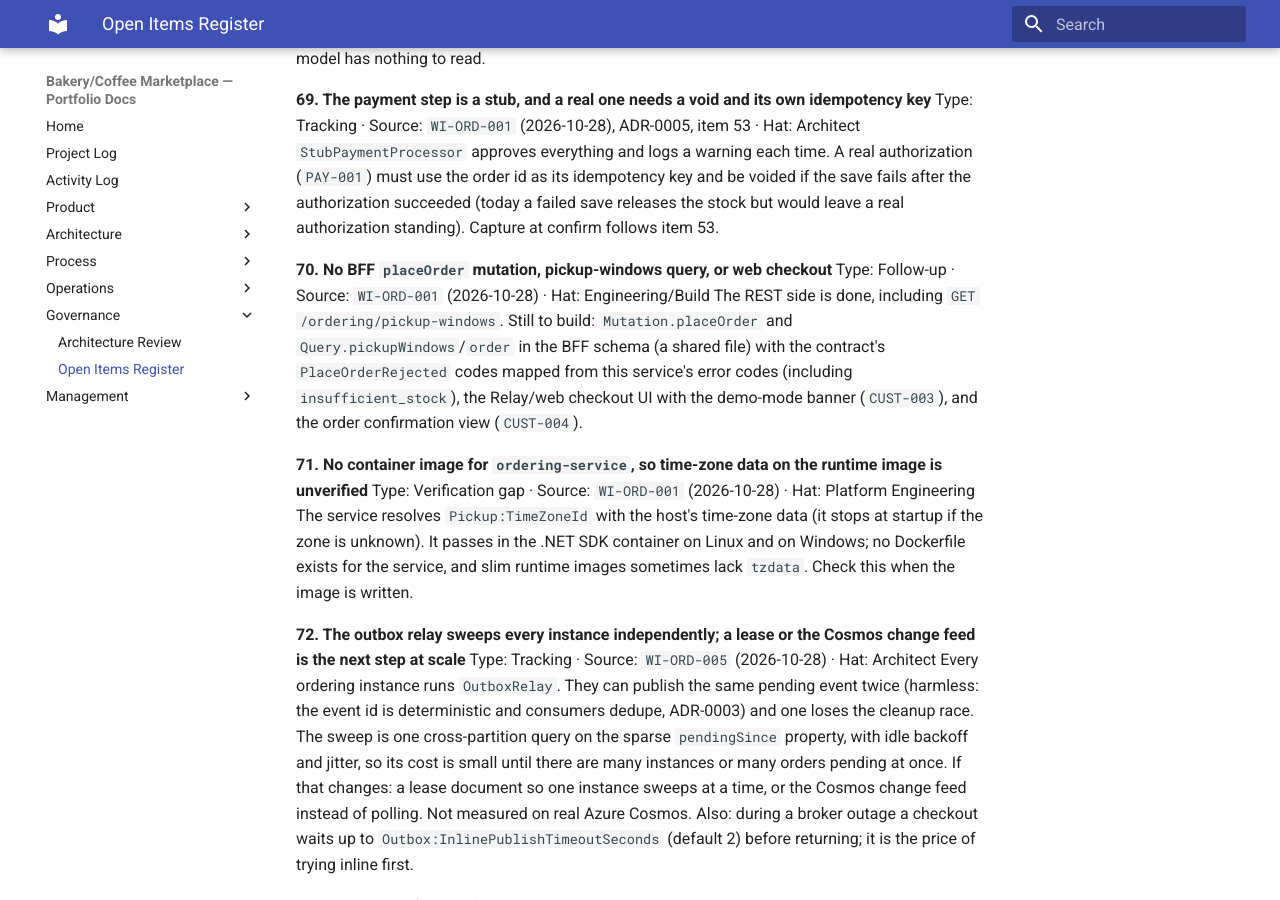
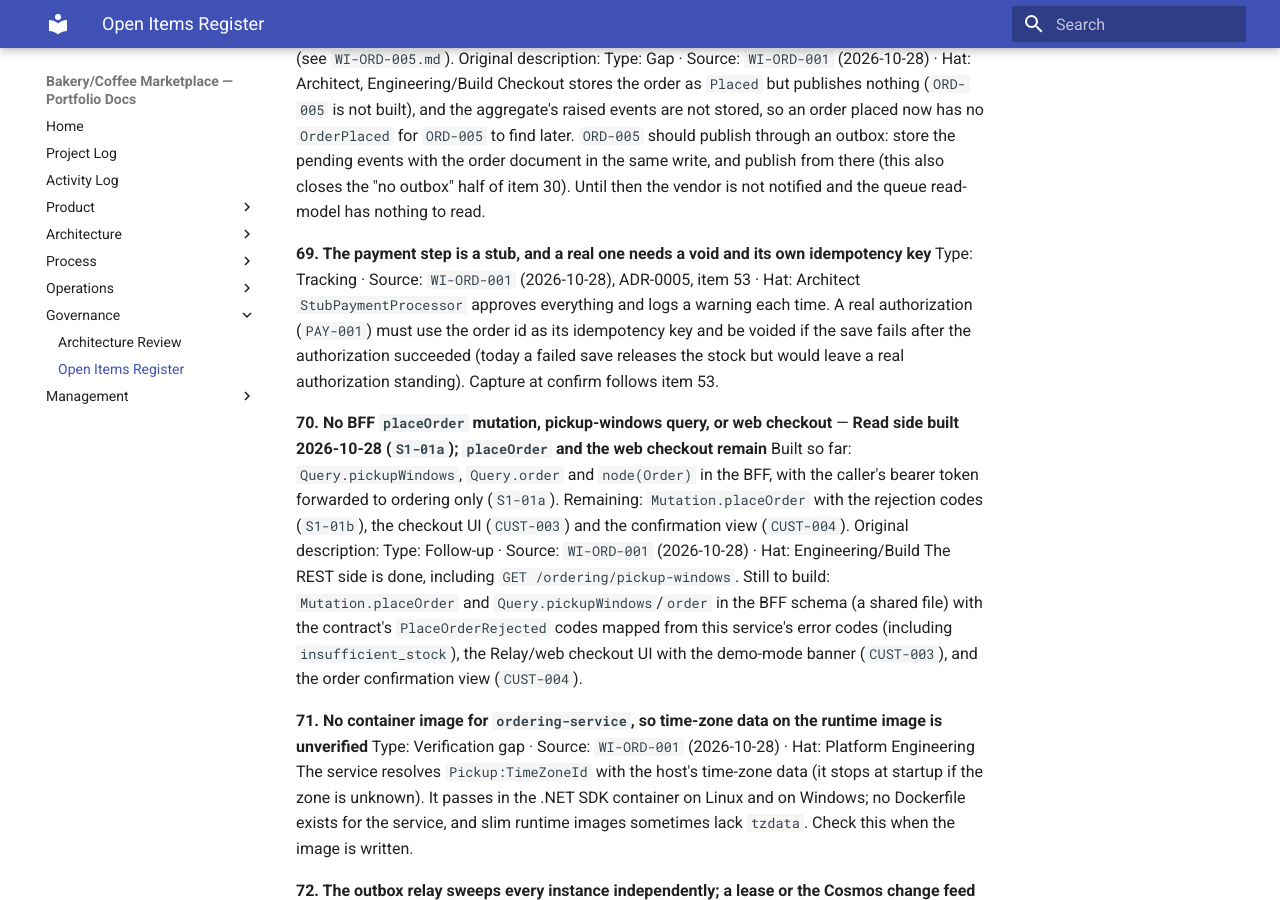
Before and after one commit to benjamin-hedrick/bakery-marketplace, an MkDocs documentation site: the page built from docs/governance/open-items-register.md, in a window 1280 px wide and 900 px high, scrolled down 11295 px. Built offline with MkDocs 1.6.1 and Material for MkDocs 9.7.7, drawn with Linux system fonts in a browser that asks for light colours; some of the changed text lies outside the part shown.

Commit message:
S1-01a: contract as-built note, register items 41/64/70, run instructions (ORDERING_URL)
Co-Authored-By: Claude Sonnet 5.5 <noreply@anthropic.com>

```diff
--- a/docs/governance/open-items-register.md
+++ b/docs/governance/open-items-register.md
@@ -166,7 +166,8 @@ The slice now has one configured zone for every vendor (`Pickup:TimeZoneId`, def
 Type: Contract inconsistency · Source: first-slice contract implementation check (2026-10-28) · Hat: Architect
 `PayoutReconciledPayload.NetAmount` is `decimal`; `data-model-api-contracts.md` still uses unqualified `price`, `priceDelta`, `grossAmount`. Part of `WI-PORT-006` pass 2. **Partly resolved 2026-10-28:** the data-model doc now uses `priceCents` / `priceDeltaCents` and has a payout-money row; `PayoutReconciledPayload.NetAmount` is still `decimal` in code.
 
-**41. Scope of the GraphQL global-ID rule (D-9) is unconfirmed**
+**41. Scope of the GraphQL global-ID rule (D-9) is unconfirmed** — **Resolved 2026-10-28 (D-B)**
+Resolution (human lead, 2026-10-28): `Order` is also a Relay global id (`Order:<id>`, built in `S1-01a`); `vendorId`, modifier ids and cursors stay raw service ids because they are not Relay nodes. Original description:
 Type: Open decision · Source: D-9 fix (2026-10-28) · Hat: Architect
 Only `Listing.id` is a global ID. `vendorId`, `Modifier.id` and pagination cursors stay raw service ids. Confirm, especially for `vendorId` as the argument of the future `pickupWindows` query.
 
@@ -258,7 +259,8 @@ OAuth2 client credentials was chosen. `WI-AUTH-006` phase 1 (mock issuer, shared
 Type: Missing API · Source: `WI-CAT-005` (2026-10-28) · Hat: Engineering/Build
 Only public reads exist (Published, verified vendors, no exact stock). A vendor sees the exact quantity only in the responses to their own create, edit and adjust calls, and cannot list their drafts or current stock. A vendor-facing read (list and get own listings, with the owner view) is needed before any vendor UI; mind the id-only lookup cost noted in `ListingService`.
 
-**64. Stock status and `maxPerOrder` are not in the GraphQL schema**
+**64. Stock status and `maxPerOrder` are not in the GraphQL schema** — **Schema half resolved 2026-10-28 (`S1-01a`); UI half pending (`S1-05`)**
+Resolution so far: `Listing.stock { status maxPerOrder }` is in the BFF schema (`IN_STOCK`, `LOW`, `SOLD_OUT`), verified through the real catalog. Still to do: show the states in the listing UI and disable a sold-out item. Original description:
 Type: Contract follow-up · Source: `WI-CAT-005` (2026-10-28) · Hat: Architect, Engineering/Build
 The catalog REST responses now carry `stock`, but the BFF schema (`services/graphql-bff/schema/schema.graphql`, a shared file) and the web app do not expose them, so customers cannot see in stock, low or sold out yet. Add `Listing.stock { status maxPerOrder }` with the next BFF/web change, and show sold-out and low states in the listing UI.
 
@@ -283,7 +285,8 @@ Checkout stores the order as `Placed` but publishes nothing (`ORD-005` is not bu
 Type: Tracking · Source: `WI-ORD-001` (2026-10-28), ADR-0005, item 53 · Hat: Architect
 `StubPaymentProcessor` approves everything and logs a warning each time. A real authorization (`PAY-001`) must use the order id as its idempotency key and be voided if the save fails after the authorization succeeded (today a failed save releases the stock but would leave a real authorization standing). Capture at confirm follows item 53.
 
-**70. No BFF `placeOrder` mutation, pickup-windows query, or web checkout**
+**70. No BFF `placeOrder` mutation, pickup-windows query, or web checkout** — **Read side built 2026-10-28 (`S1-01a`); `placeOrder` and the web checkout remain**
+Built so far: `Query.pickupWindows`, `Query.order` and `node(Order)` in the BFF, with the caller's bearer token forwarded to ordering only (`S1-01a`). Remaining: `Mutation.placeOrder` with the rejection codes (`S1-01b`), the checkout UI (`CUST-003`) and the confirmation view (`CUST-004`). Original description:
 Type: Follow-up · Source: `WI-ORD-001` (2026-10-28) · Hat: Engineering/Build
 The REST side is done, including `GET /ordering/pickup-windows`. Still to build: `Mutation.placeOrder` and `Query.pickupWindows`/`order` in the BFF schema (a shared file) with the contract's `PlaceOrderRejected` codes mapped from this service's error codes (including `insufficient_stock`), the Relay/web checkout UI with the demo-mode banner (`CUST-003`), and the order confirmation view (`CUST-004`).
 
```
Also changed, not shown: CLAUDE.md (+1 -1 lines), docs/architecture/data-model-api-contracts.md (+2 -0 lines), docs/management/slice-1/03-prioritized-backlog.md (+1 -1 lines), docs/operations/local-dev.md (+1 -1 lines).
